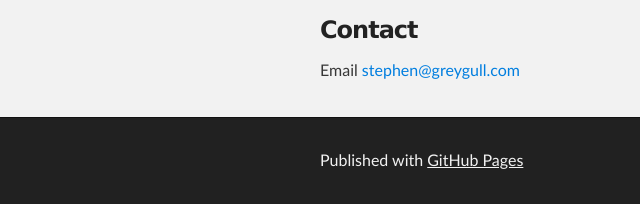
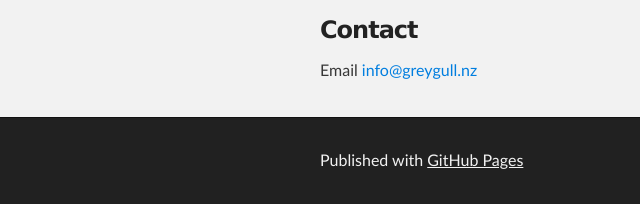
Before and after one commit to greygull/greygull.github.io, a plain HTML site: page index.html in a window 1280 px wide. Shown: the part 846-1050 px from the top of the page, 0-640 px from the left. Drawn offline with Linux system fonts and the light colour scheme.

Commit message:
updated email address and readme file for some basic information

```diff
--- a/index.html
+++ b/index.html
@@ -61,7 +61,7 @@
 <h3>
 <a name="contact" class="anchor" href="#contact"><span class="octicon octicon-link"></span></a>Contact</h3>
 
-<p>Email <a href="mailto:stephenchubb@hotmail.com">stephen@greygull.com</a></p>
+<p>Email <a href="mailto:info@greygull.nz">info@greygull.nz</a></p>
       </section>
     </div>
 
```
Also changed, not shown: 1 other file.
